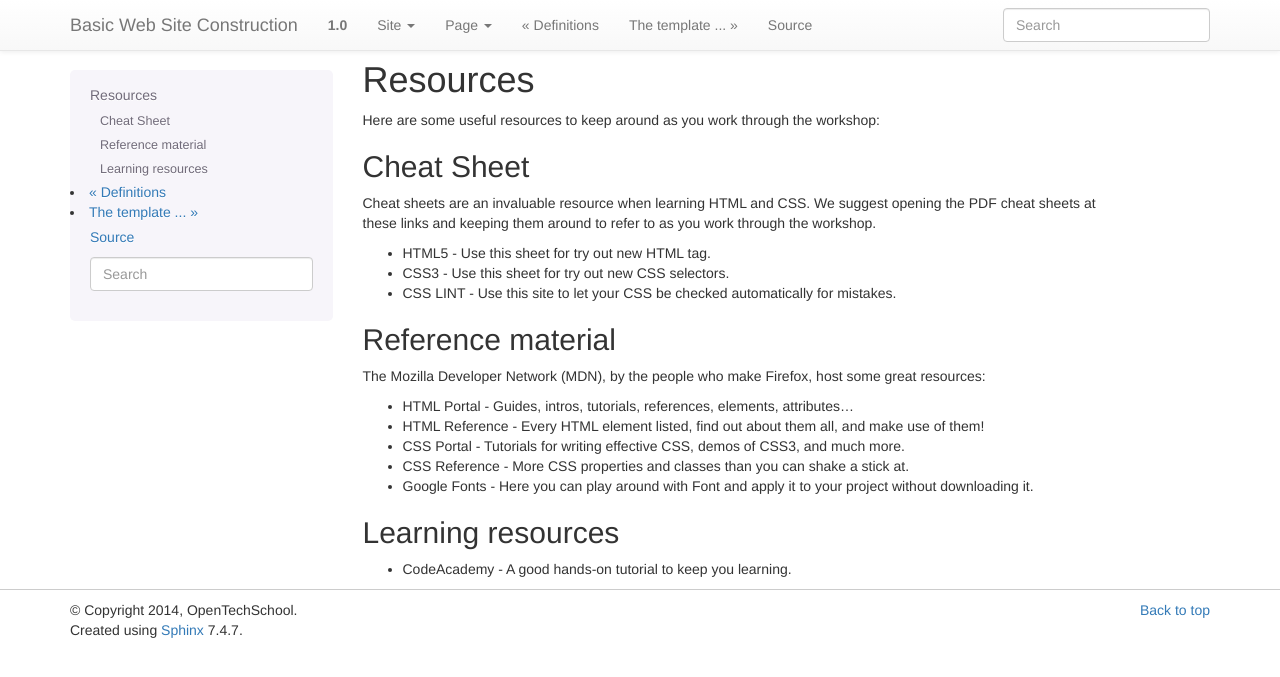
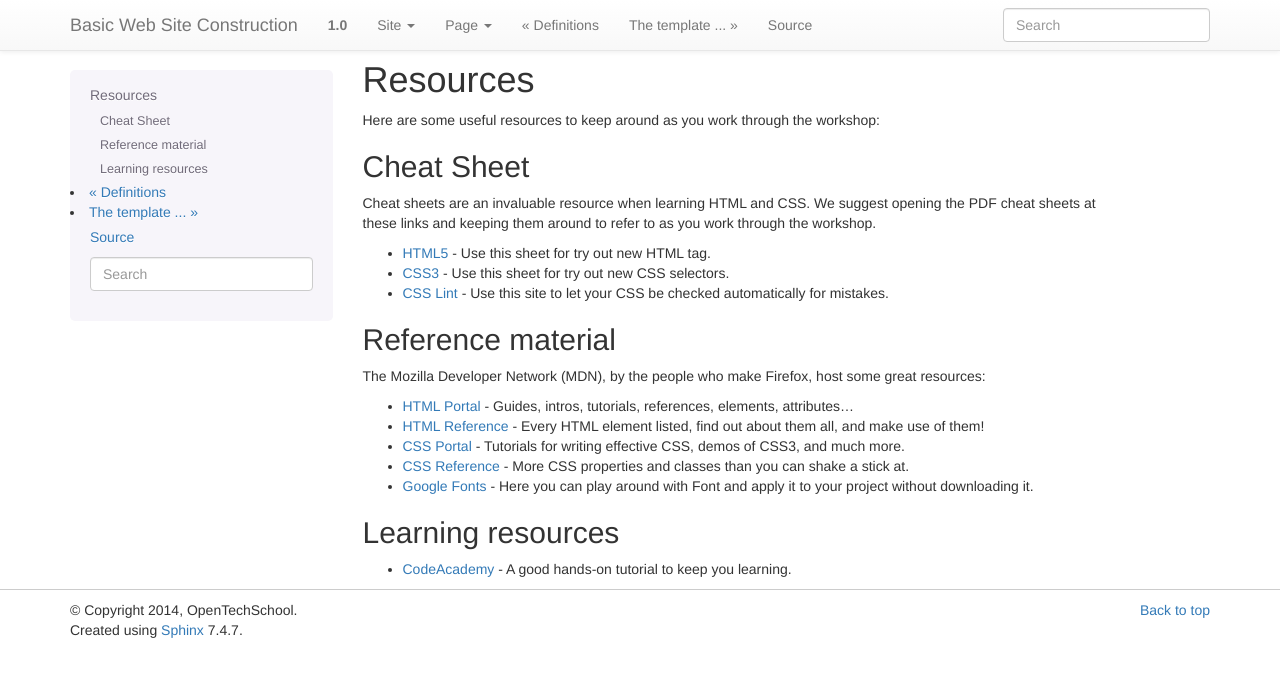
Before and after one commit to OpenTechSchool/html-css-beginners, a Sphinx documentation site: the page built from source/core/resources.rst, in a window 1280 px wide. Shown: the top 677 px of the page. Built offline with Sphinx 7.4.7, drawn with Linux system fonts in a browser that asks for light colours; formulas are drawn with MathJax 3; part of the change alters nothing that is shown.

Commit message:
Add back links

```diff
--- a/source/core/resources.rst
+++ b/source/core/resources.rst
@@ -10,10 +10,14 @@ Cheat sheets are an invaluable resource when learning HTML and CSS. We
 suggest opening the PDF cheat sheets at these links and keeping them
 around to refer to as you work through the workshop.
 
-- HTML5 - Use this sheet for try out new HTML tag.
-- CSS3 - Use this sheet for try out new CSS selectors.
-- CSS LINT - Use this site to let your CSS be checked automatically
+- `HTML5`_ - Use this sheet for try out new HTML tag.
+- `CSS3`_ - Use this sheet for try out new CSS selectors.
+- `CSS Lint`_ - Use this site to let your CSS be checked automatically
   for mistakes.
+
+.. _HTML5: http://www.smashingmagazine.com/2009/07/06/html-5-cheat-sheet-pdf/
+.. _CSS3: http://coding.smashingmagazine.com/2009/07/13/css-3-cheat-sheet-pdf/
+.. _CSS Lint: http://csslint.net/
 
 Reference material
 ------------------
@@ -21,18 +25,26 @@ Reference material
 The Mozilla Developer Network (MDN), by the people who make Firefox, host
 some great resources:
 
-- HTML Portal - Guides, intros, tutorials, references, elements,
+- `HTML Portal`_ - Guides, intros, tutorials, references, elements,
   attributes...
-- HTML Reference - Every HTML element listed, find out about them all,
+- `HTML Reference`_ - Every HTML element listed, find out about them all,
   and make use of them!
-- CSS Portal - Tutorials for writing effective CSS, demos of CSS3, and
+- `CSS Portal`_ - Tutorials for writing effective CSS, demos of CSS3, and
   much more.
-- CSS Reference - More CSS properties and classes than you can shake a
+- `CSS Reference`_ - More CSS properties and classes than you can shake a
   stick at.
-- Google Fonts - Here you can play around with Font and apply it to
+- `Google Fonts`_ - Here you can play around with Font and apply it to
   your project without downloading it.
+
+.. _HTML Portal: https://developer.mozilla.org/en-US/docs/Web/HTML
+.. _HTML Reference: https://developer.mozilla.org/en-US/docs/Web/HTML/Element
+.. _CSS Portal: https://developer.mozilla.org/en-US/docs/Web/CSS
+.. _CSS Reference: https://developer.mozilla.org/en-US/docs/Web/CSS/Reference
+.. _Google Fonts: http://www.google.com/fonts
 
 Learning resources
 ------------------
 
-- CodeAcademy - A good hands-on tutorial to keep you learning.
+- `CodeAcademy`_ - A good hands-on tutorial to keep you learning.
+
+.. _CodeAcademy: http://www.codecademy.com/tracks/web
```
